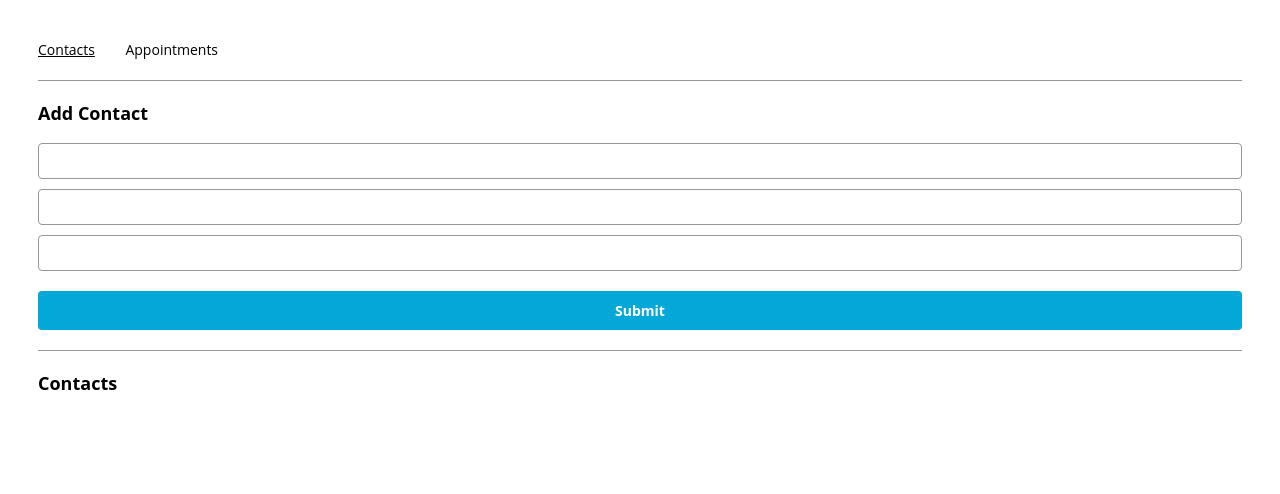
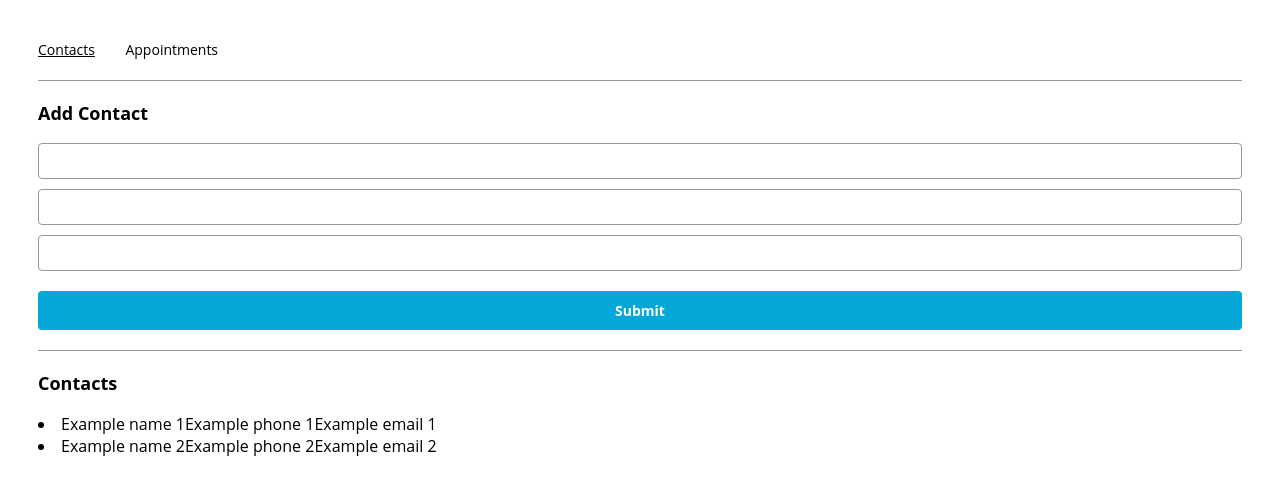
Before and after one commit to Garrett04/garrett04.github.io, a React (Create React App) app in the folder CodecademyProjects/Front-End Development/appointment_planner/: page /contacts in a window 1280 px wide. Shown: the top 494 px of the page. Built offline with nearby package versions, Linux system fonts and the light colour scheme.

Commit message:
Step5 Completed Update TileList.js, Tile.js Update App.js to include example Update ContactForm.js

```diff
--- a/CodecademyProjects/Front-End Development/appointment_planner/src/App.js
+++ b/CodecademyProjects/Front-End Development/appointment_planner/src/App.js
@@ -5,7 +5,18 @@ import { AppointmentsPage } from "./containers/appointmentsPage/AppointmentsPage
 import { ContactsPage } from "./containers/contactsPage/ContactsPage";
 
 function App() {
-  const [ contactsList, setContactsList ] = useState([]);
+  const [ contactsList, setContactsList ] = useState([
+    {
+      name: 'Example name 1',
+      phone: 'Example phone 1',
+      email: 'Example email 1'
+    },
+    {
+      name: 'Example name 2',
+      phone: 'Example phone 2',
+      email: 'Example email 2'
+    }
+  ]);
   const  [ appointmentsList, setAppointmentsList ] = useState([]);
   /*
   Define state variables for
--- a/CodecademyProjects/Front-End Development/appointment_planner/src/components/contactForm/ContactForm.js
+++ b/CodecademyProjects/Front-End Development/appointment_planner/src/components/contactForm/ContactForm.js
@@ -13,7 +13,11 @@ export const ContactForm = ({
     <>
       <form onSubmit={handleSubmit}>
         <input name={name} onChange={({target}) => setName(target.value)} required />
-        <input name={phone} type="tel" pattern="^(\(?\+?[0-9]*\)?)?[0-9_\- \(\)]*$" onChange={({target}) => setPhone(target.value)} required />
+        <input
+          name={phone} type="tel"
+          pattern="^(\(?\+?[0-9]*\)?)?[0-9_\- \(\)]*$" // (+44)(0)20-12341234 | 02012341234 | +44 (0) 1234-1234
+          onChange={({target}) => setPhone(target.value)} required
+        />
         <input name={email} type="email" onChange={({target}) => setEmail(target.value)} required />
         <input type='submit'/>
       </form>
--- a/CodecademyProjects/Front-End Development/appointment_planner/src/components/tile/Tile.js
+++ b/CodecademyProjects/Front-End Development/appointment_planner/src/components/tile/Tile.js
@@ -1,9 +1,17 @@
 import React from "react";
 
-export const Tile = () => {
+let nextId = 0;
+
+export const Tile = ({data}) => {
   return (
     <div className="tile-container">
-
+      {data.map((data) => (
+        <li>
+          {data.name}
+          {data.phone}
+          {data.email}
+        </li>
+      ))}
     </div>
   );
 };
--- a/CodecademyProjects/Front-End Development/appointment_planner/src/components/tileList/TileList.js
+++ b/CodecademyProjects/Front-End Development/appointment_planner/src/components/tileList/TileList.js
@@ -1,9 +1,10 @@
 import React from "react";
+import { Tile } from '../tile/Tile';
 
-export const TileList = () => {
+export const TileList = ({contactList, appointmentList}) => {
   return (
     <div>
-
+      <Tile data={contactList ? contactList : appointmentList} />
     </div>
   );
 };
```
